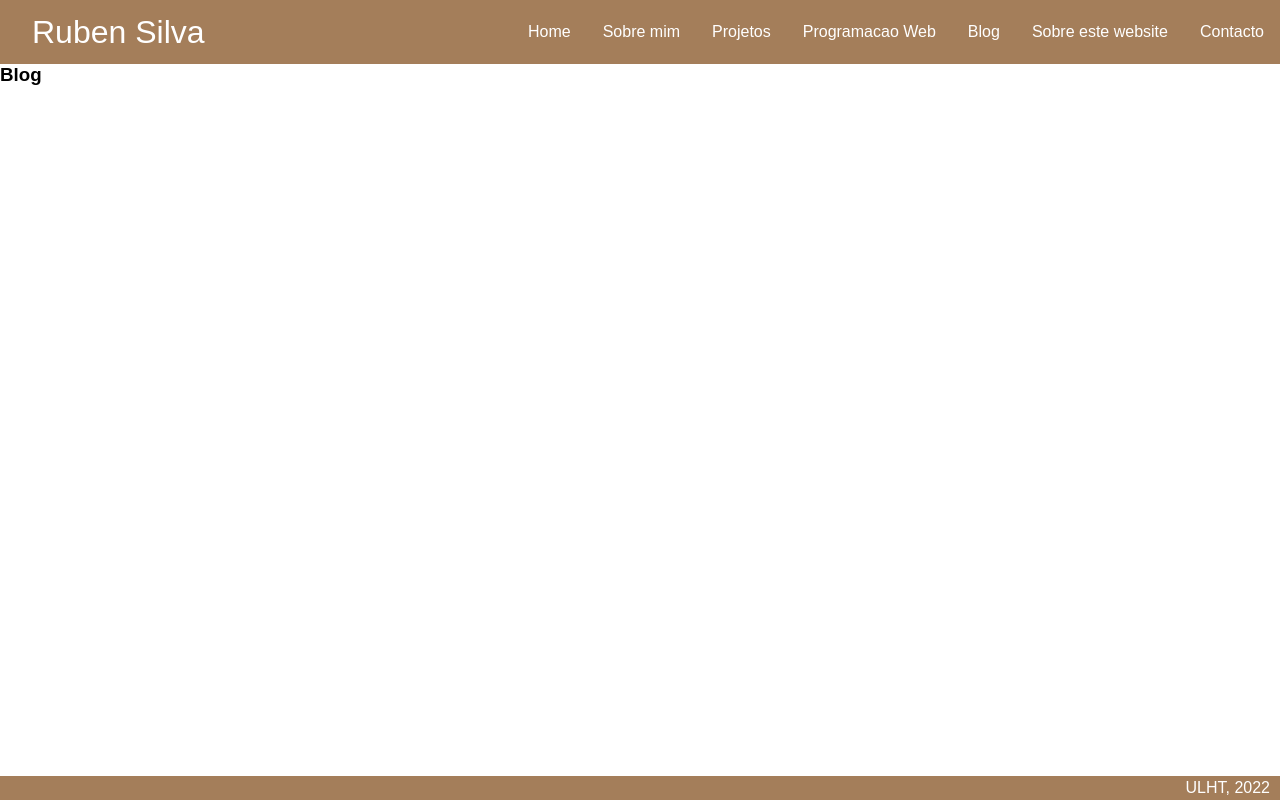
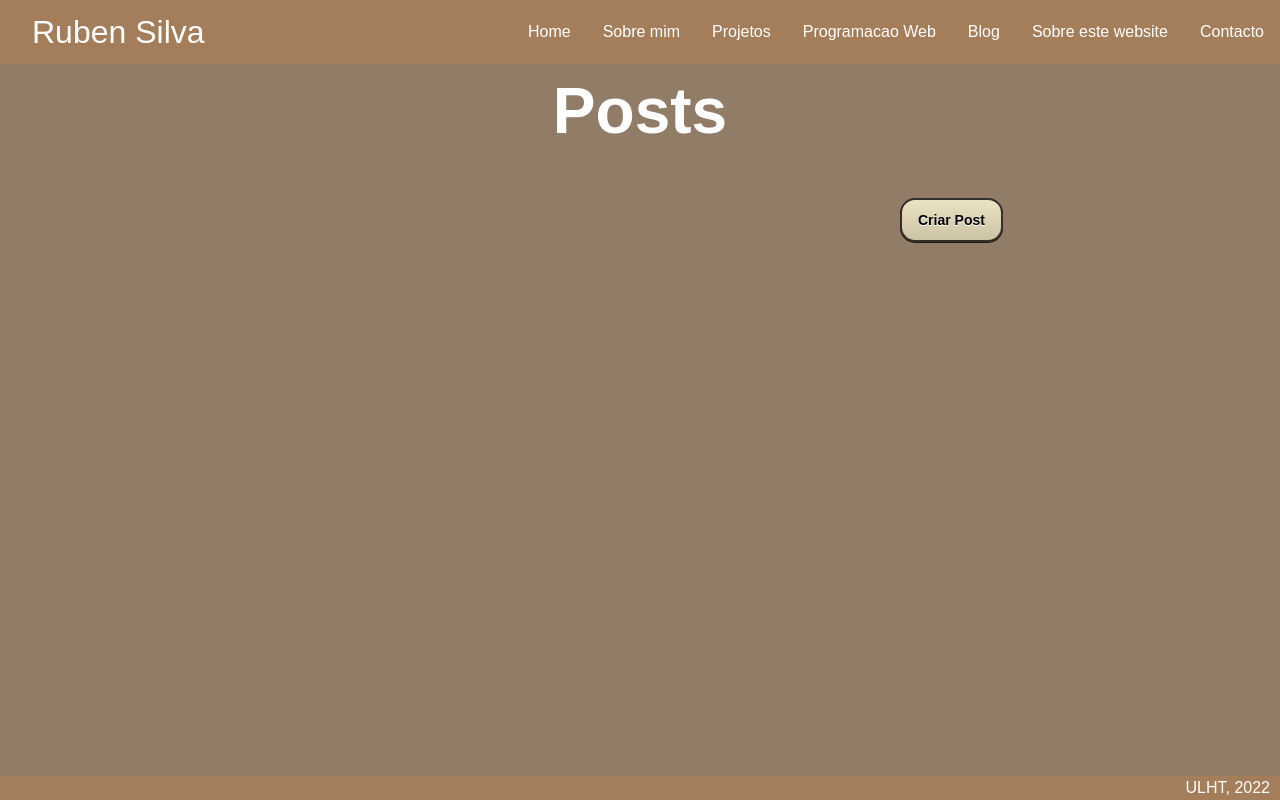
Before and after one commit to rbnvsilva/portfolio-22003218, a Django app: page /blog in a window 1280 px wide. Run offline with Django 4.2, Linux system fonts and the light colour scheme; data that the repository does not hold is empty; parts of the project's set-up code (start-up, migrations or seed data) failed here and were passed over.

Commit message:
alteracoes post

```diff
--- a/portfolio/models.py
+++ b/portfolio/models.py
@@ -70,9 +70,8 @@ class Laboratorio(models.Model):
 
 class Post(models.Model):
     autor = models.CharField(max_length=50)
-    data = models.DateField()
+    data = models.DateField(auto_now_add=True)
     titulo = models.CharField(max_length=200)
-    descricao = models.TextField(max_length=500)
     link = models.CharField(max_length=300)
 
     def __str__(self):
--- a/portfolio/static/portfolio/css/estilos.css
+++ b/portfolio/static/portfolio/css/estilos.css
@@ -3,6 +3,10 @@
   margin: 0;
   box-sizing: border-box;
   font-family: 'Epilogue', sans-serif;
+}
+
+html {
+  background-color: #917C67;
 }
 
 header {
@@ -337,3 +341,53 @@ footer {
   left: 75px;
   color: white;
 }
+
+.posts {
+  display: flex;
+  flex-flow: row wrap;
+  background-color: #917C67;
+  padding: 20px;
+}
+
+.post {
+  background-color: white;
+  height: 120px;
+  width: 350px;
+  border-radius: 20px;
+  box-shadow: 5px 5px 15px #888888;
+  padding: 10px 20px;
+  margin: 10px;
+}
+
+.tit-post {
+  font-size: 1.3em;
+}
+
+.button {
+  position: relative;
+	box-shadow: 0px 1px 0px 0px #1c1b18;
+	background:linear-gradient(to bottom, #eae0c2 5%, #ccc2a6 100%);
+	background-color:#eae0c2;
+	border-radius:15px;
+	border:2px solid #333029;
+	display:inline-block;
+	cursor:pointer;
+	color:black;
+	font-family:Arial;
+	font-size:14px;
+	font-weight:bold;
+	padding:12px 16px;
+	text-decoration:none;
+	text-shadow:0px 1px 0px #ffffff;
+  left: 900px;
+}
+
+.button:hover {
+	background:linear-gradient(to bottom, #ccc2a6 5%, #eae0c2 100%);
+	background-color:#ccc2a6;
+}
+
+.button:active {
+	position:relative;
+	top:1px;
+}
--- a/portfolio/templates/portfolio/blog.html
+++ b/portfolio/templates/portfolio/blog.html
@@ -1,5 +1,18 @@
 {% extends 'portfolio/layout.html' %}
 
 {% block main %}
-	<h3>Blog</h3>
+	<h1 class="titulo">Posts</h1>
+	<div class="posts">
+		{% for post in posts %}
+		<div class="post">
+			<p class="tit-post">{{post.titulo}}</p>
+			<br>
+			<a href="{{post.link}}">Link para o GitHub</a>
+			<br>
+			<br>
+			<p>{{post.autor}} em {{post.data}}</p>
+		</div>
+		{% endfor %}
+	</div>
+	<a class="button" href="{% url 'portfolio:criar_post' %}">Criar Post</a>
 {% endblock main %}
--- a/portfolio/urls.py
+++ b/portfolio/urls.py
@@ -9,6 +9,7 @@ urlpatterns = [
     path('projetos', views.projetos_view, name='projetos'),
     path('pw', views.pw_view, name='pw'),
     path('blog', views.blog_view, name='blog'),
+    path('criar-post', views.criar_post_view, name='criar_post'),
     path('sobre_website', views.sobre_website_view, name='sobre_website'),
     path('contacto', views.contacto_view, name='contacto'),
 ]
--- a/portfolio/views.py
+++ b/portfolio/views.py
@@ -1,5 +1,8 @@
 from django.shortcuts import render
+from django.http import HttpResponseRedirect
+from django.urls import reverse_lazy
 from .models import Linguagem, Cadeira, Projeto, Escola, Interesse, Laboratorio, Post
+from .forms import PostForm
 
 def home_view(request):
 	return render(request, 'portfolio/home.html')
@@ -29,11 +32,23 @@ def pw_view(request):
 	return render(request, 'portfolio/pw.html', context)
 
 def blog_view(request):
-	context = {
+    context = {
         'posts': Post.objects.all(),
     }
 
-	return render(request, 'portfolio/blog.html', context)
+    return render(request, 'portfolio/blog.html', context)
+
+def criar_post_view(request):
+    form = PostForm(request.POST or None)
+    if form.is_valid():
+        form.save()
+        return HttpResponseRedirect(reverse_lazy('portfolio:blog'))
+
+    context = {
+        'form': form,
+    }
+
+    return render(request, 'portfolio/criar_post.html', context)
 
 def sobre_website_view(request):
 	return render(request, 'portfolio/sobre_website.html')
```
Also changed, not shown: portfolio/templates/portfolio/criar_post.html (added, +11 -0 lines), portfolio/migrations/0014_alter_post_data.py (added).
